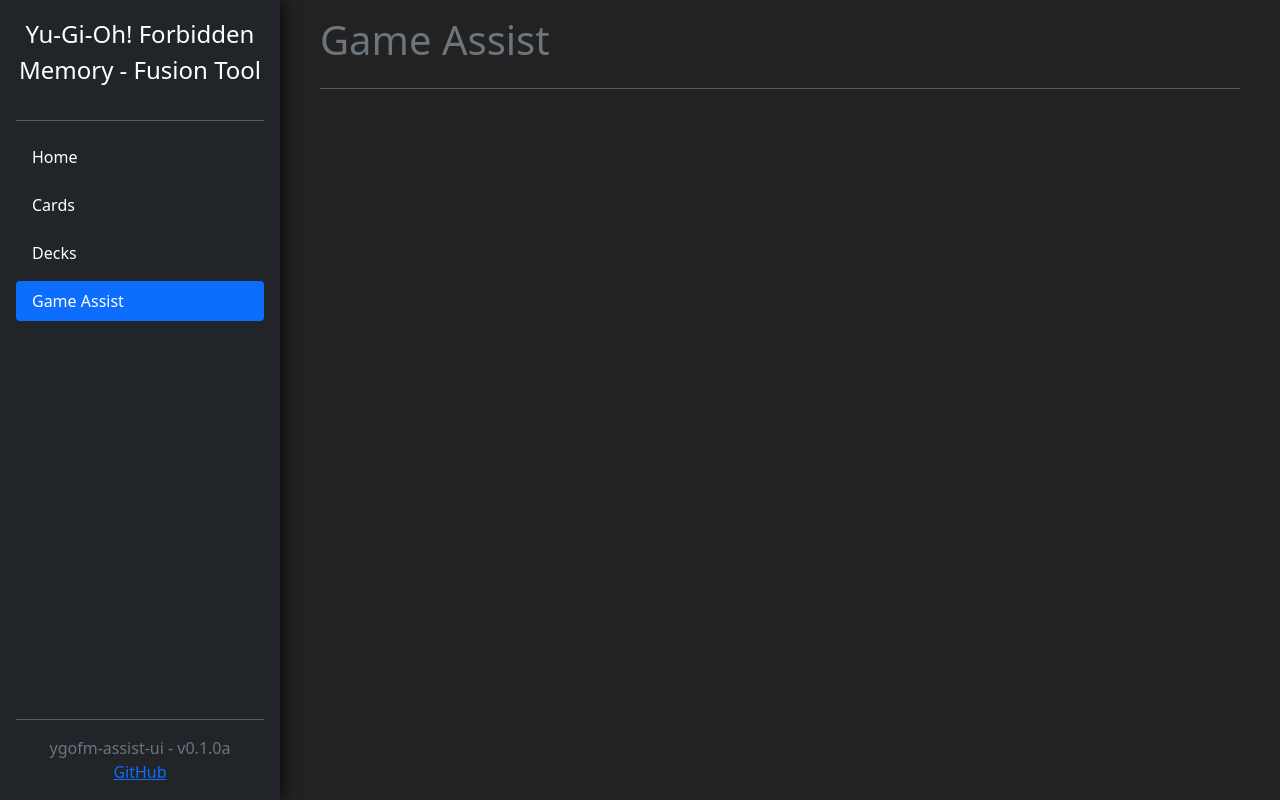
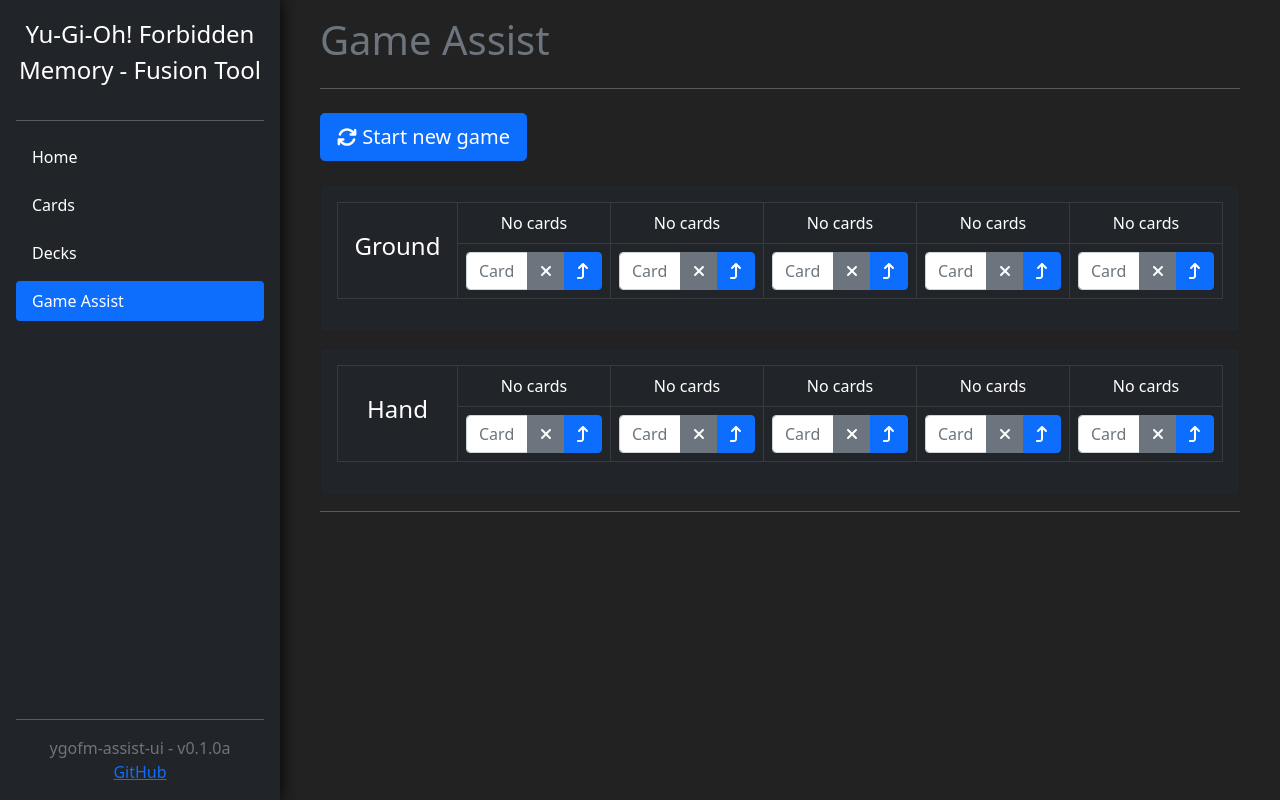
Before and after one commit to Eryux/ygofm-assist-ui, a Vue app: page /game in a window 1280 px wide. Built offline with nearby package versions, Linux system fonts and the light colour scheme.

Commit message:
Add game assist

```diff
--- a/src/views/GameAssistView.vue
+++ b/src/views/GameAssistView.vue
@@ -1,5 +1,101 @@
 <script setup>
+    import { RouterLink } from 'vue-router'
+    import FusionComponent from '@/components/FusionComponent.vue'
+    import { userdata, SaveUserdata } from '@/storage.js'
+    import { db } from '@/database.js'
+</script>
 
+<script>
+export default {
+        data() {
+            return {
+                card_ids: ["", "", "", "", "", "", "", "", "", ""],
+                card_ids_str: "",
+                cards: [null, null, null, null, null, null, null, null],
+                userdata,
+                db
+            }
+        },
+        created()
+        {
+            if ('game' in this.userdata.data)
+            {
+                this.card_ids = this.userdata.data["game"];
+
+                for (let i = 0; i < this.card_ids.length; ++i)
+                {
+                    for (let j = 0; j < this.db.data["cards"].length; ++j)
+                    {
+                        if (this.db.data["cards"][j]["id"] == this.card_ids[i])
+                        {
+                            this.cards[i] = this.db.data["cards"][j];
+                            break;
+                        }
+                    }
+                }
+
+                this.card_ids_str = this.card_ids.filter(x => x.length > 0).join(",");
+            }
+            this.saveGameData();
+        },
+        methods: {
+            resetGame() {
+                if (confirm("This will reset the game board. Are you sure ?"))
+                {
+                    for (let i = 0; i < this.card_ids.length; ++i)
+                        this.card_ids[i] = "";
+                    for (let i = 0; i < this.cards.length; ++i)
+                        this.cards[i] = null;
+
+                    this.card_ids_str = "";
+
+                    this.saveGameData();
+                }
+            },
+            getCardPictureUrl(card_id) {
+                return new URL('../assets/cards/' + card_id + '.png', import.meta.url).href;
+            },
+            setCard(slot, event) {
+                event.preventDefault();
+
+                let form = new FormData(event.target);
+                let card_id = form.get("card_id");
+
+                this.card_ids[slot] = card_id;
+
+                let card = null;
+                for (let i = 0; i < this.db.data["cards"].length; ++i)
+                {
+                    if (this.db.data["cards"][i]["id"] == card_id)
+                    {
+                        card = this.db.data["cards"][i];
+                        break;
+                    }
+                }
+
+                if (card != null)
+                {
+                    this.cards[slot] = card;
+                    this.card_ids_str = this.card_ids.filter(x => x.length > 0).join(",");
+                    this.saveGameData();
+                }
+                else
+                {
+                    this.card_ids[slot] = (this.cards[slot] != null) ? this.cards[slot]["id"] : "";
+                }
+            },
+            removeCard(slot) {
+                this.card_ids[slot] = "";
+                this.cards[slot] = null;
+                this.card_ids_str = this.card_ids.filter(x => x.length > 0).join(",");
+                this.saveGameData();
+            },
+            saveGameData() {
+                this.userdata.data["game"] = this.card_ids;
+                SaveUserdata('userdata');
+            }
+        }
+    }
 </script>
 
 <template>
@@ -11,5 +107,94 @@
 
     <hr />
 
+    <div class="d-flex flex-column flex-md-row mb-4 mt-2">
+        <div class="me-2">
+            <button class="btn btn-primary btn-lg" :onclick="resetGame"><i class="fas fa-refresh"></i> Start new game</button>
+        </div>
+    </div>
 
+    <div class="row mb-2">
+        <div class="col-12">
+            <div class="card bg-dark">
+                <div class="card-body">
+                    <table class="table table-dark table-bordered">
+                        <tbody>
+                            <tr>
+                                <td rowspan="2" style="width:120px;" class="align-middle text-center"><h4>Ground</h4></td>
+                                <td class="align-middle text-center" v-for="n in 5">
+                                    <template v-if="cards[n-1] != null">
+                                        <RouterLink :to="{ name: 'cardDetails', params: { id: cards[n-1].id }}" aria-current="page" target="_blank">
+                                            <img class="my-2" :src="getCardPictureUrl(cards[n-1].id)" :alt="cards[n-1].name" />
+                                        </RouterLink>
                                     </template>
+                                    <span v-else class="text-center">No cards</span>
+                                </td>
+                            </tr>
+                            <tr>
+                                <td v-for="n in 5">
+                                    <form action="#" method="POST" @submit="setCard(n-1, $event)">
+                                        <div class="input-group">
+                                            <input type="text" class="form-control form-control" name="card_id" placeholder="Card number" :value="card_ids[n-1]" />
+                                            <button class="btn btn-secondary" type="button" @click="removeCard(n-1)"><i class="fas fa-times"></i></button>
+                                            <button class="btn btn-primary" type="submit"><i class="fas fa-arrow-turn-up"></i></button>
+                                        </div>
+                                    </form>
+                                </td>
+                            </tr>
+                        </tbody>
+                    </table>
+                </div>
+            </div>
+        </div>
+    </div>
+
+    <div class="row mt-2">
+        <div class="col-12">
+            <div class="card bg-dark">
+                <div class="card-body">
+                    <table class="table table-dark table-bordered">
+                        <tbody>
+                            <tr>
+                                <td rowspan="2" style="width:120px;" class="align-middle text-center"><h4>Hand</h4></td>
+                                <td class="align-middle text-center" v-for="n in 5">
+                                    <template v-if="cards[n+4] != null">
+                                        <RouterLink :to="{ name: 'cardDetails', params: { id: cards[n+4].id }}" aria-current="page" target="_blank">
+                                            <img class="my-2" :src="getCardPictureUrl(cards[n+4].id)" :alt="cards[n+4].name" />
+                                        </RouterLink>
+                                    </template>
+                                    <span v-else class="text-center">No cards</span>
+                                </td>
+                            </tr>
+                            <tr>
+                                <td v-for="n in 5">
+                                    <form action="#" method="POST" @submit="setCard(n+4, $event)">
+                                        <div class="input-group">
+                                            <input type="text" class="form-control form-control" name="card_id" placeholder="Card number" :value="card_ids[n+4]" />
+                                            <button class="btn btn-secondary" type="button" @click="removeCard(n+4)"><i class="fas fa-times"></i></button>
+                                            <button class="btn btn-primary" type="submit"><i class="fas fa-arrow-turn-up"></i></button>
+                                        </div>
+                                    </form>
+                                </td>
+                            </tr>
+                        </tbody>
+                    </table>
+                </div>
+            </div>
+        </div>
+    </div>
+
+    <hr />
+
+    <div class="row" v-if="card_ids_str.length > 0">
+        <div class="col-12">
+            <div class="card bg-dark">
+                <div class="card-header">
+                    <h4>Fusion(s)</h4>
+                </div>
+                <div class="card-body">
+                    <FusionComponent :cards="card_ids_str" :deck="card_ids_str" :depth="3" :display="{'step': true}" />
+                </div>
+            </div>
+        </div>
+    </div>
+</template>
```
Lines whose indentation alone changed are shown as unchanged.
